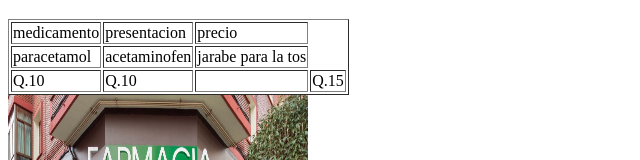
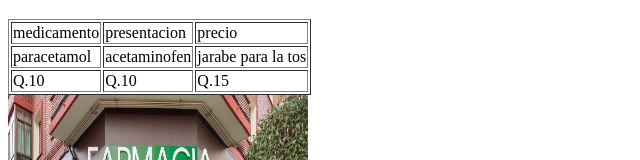
Before and after one commit to le3113392-coder/yan, a plain HTML site: page index.html in a window 1280 px wide. Shown: the part 190-350 px from the top of the page, without its empty margins (0-640 px from the left). Drawn offline with Linux system fonts and the light colour scheme.

Commit message:
index.html

```diff
--- a/index.html
+++ b/index.html
@@ -25,7 +25,7 @@
 
     </tr>
       <td>Q.10</td>
-      <td>Q.10<td>
+      <td>Q.10</td>
       <td>Q.15</td>
   </table>
 <img src="WhatsApp Image.jpeg" width="300" height="300">.
```
